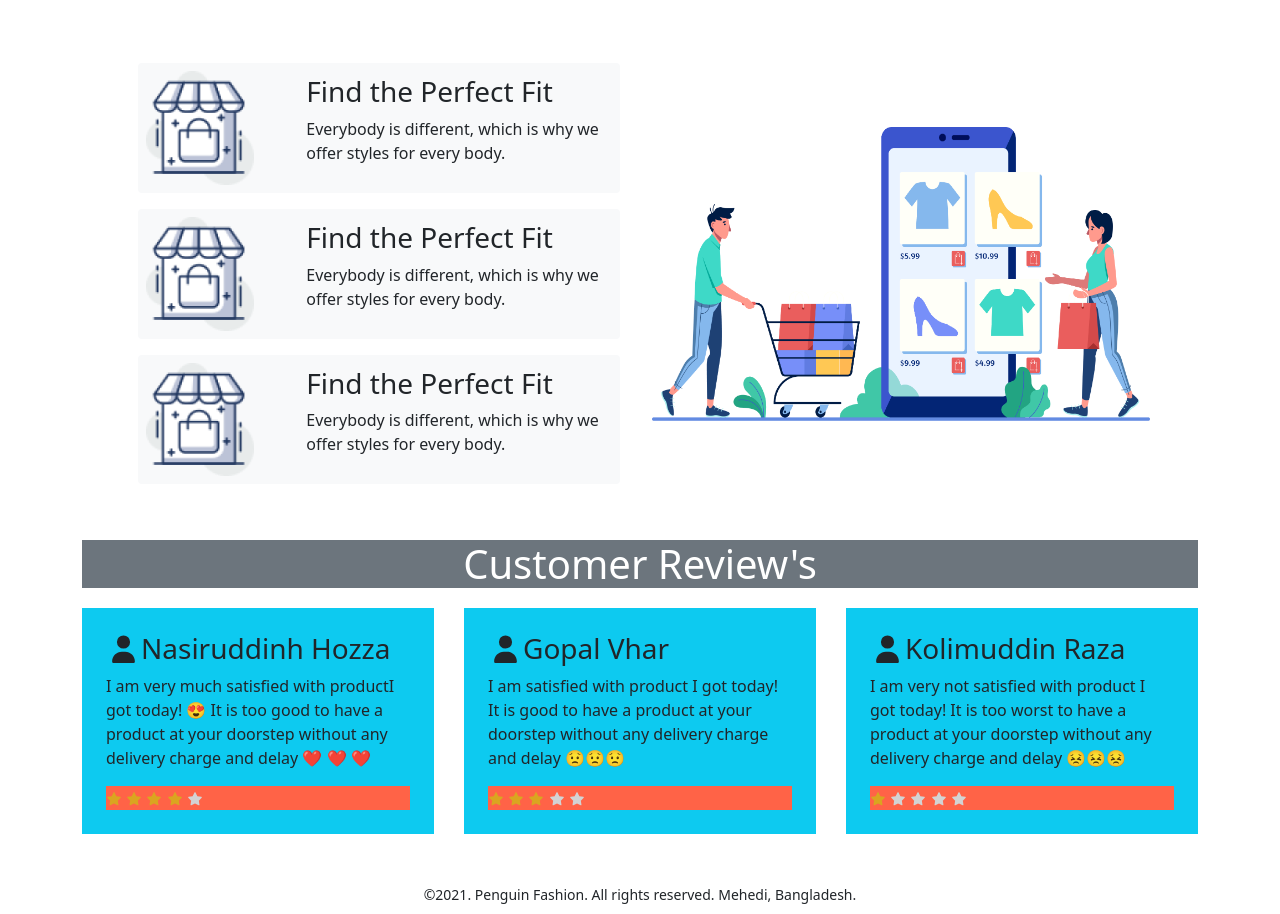
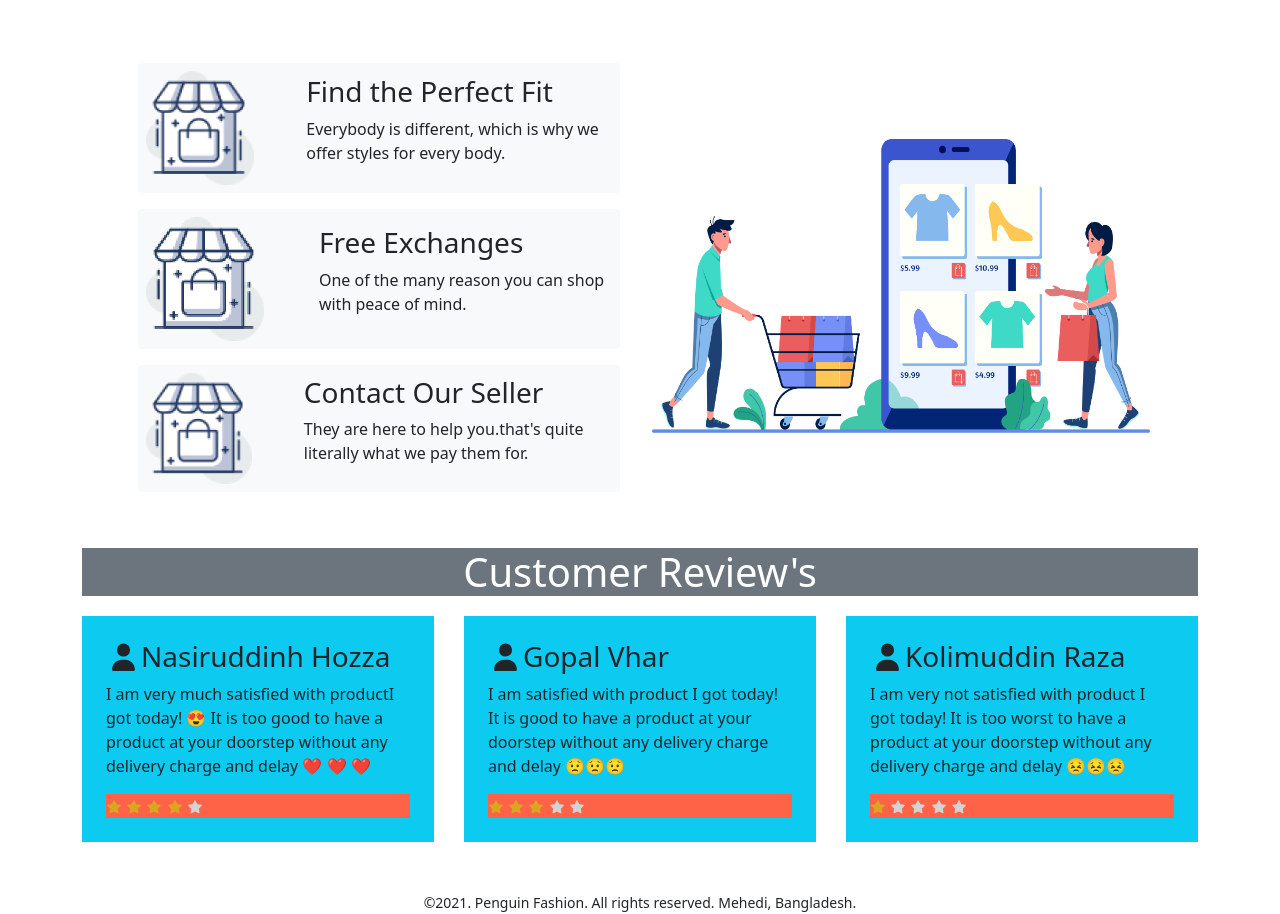
Before and after one commit to patwarymehedi/Assignment-2, a plain HTML site: page index.html in a window 1280 px wide. Shown: the part 2480-3394 px from the top of the page. Drawn offline with Linux system fonts and the light colour scheme.

Commit message:
last final commit

```diff
--- a/css/style.css
+++ b/css/style.css
@@ -64,9 +64,15 @@ header{
     .bonus-part{
         grid-template-columns: repeat(2,1fr);
     }
+    .w-h1, .b-center{
+        text-align: center;
+    }
 }
 @media (max-width:668px){
     .bonus-part{
         grid-template-columns: repeat(1,1fr);
     }
+    .w-h1, .b-center{
+        text-align: center;
+    }
 }
--- a/index.html
+++ b/index.html
@@ -177,44 +177,44 @@
                     <div class="d-flex flex-column">
                         <div
                             class="d-flex flex-sm-row flex-column rounded watch d-flex  align-items-center justify-content-around m-2  bg-light">
-                            <div class="mr-auto p-2">
+                            <div class="mr-auto p-2 b-center">
                                 <img class="w-75" src="logos/image 12.png" alt="">
                             </div>
                             <div class="p-2">
                                 <div class="d-flex flex-column ">
-                                    <h3>Find the Perfect Fit</h3>
-                                    <p>Everybody is different, which is why we offer styles for every body.</p>
+                                    <h3 class="b-center">Find the Perfect Fit</h3>
+                                    <p class="b-center">Everybody is different, which is why we offer styles for every body.</p>
                                 </div>
                             </div>
                         </div>
                         <div
                             class="d-flex flex-sm-row flex-column rounded watch d-flex  align-items-center justify-content-around m-2 bg-light">
-                            <div class="mr-auto p-2">
-                                <img class="w-75" src="logos/image 12.png" alt="">
+                            <div class="mr-auto p-2 b-center">
+                                <img class="w-75 " src="logos/image 12.png" alt="">
                             </div>
                             <div class="p-2">
                                 <div class="d-flex flex-column ">
-                                    <h3>Find the Perfect Fit</h3>
-                                    <p>Everybody is different, which is why we offer styles for every body.</p>
+                                    <h3 class="b-center">Free Exchanges</h3>
+                                    <p class="b-center">One of the many reason you can shop with peace of mind.</p>
                                 </div>
                             </div>
                         </div>
                         <div
                             class="d-flex flex-sm-row flex-column rounded watch d-flex  align-items-center justify-content-around m-2 bg-light">
-                            <div class="mr-auto p-2">
+                            <div class="mr-auto p-2 b-center">
                                 <img class="w-75" src="logos/image 12.png" alt="">
                             </div>
                             <div class="p-2">
                                 <div class="d-flex flex-column ">
-                                    <h3>Find the Perfect Fit</h3>
-                                    <p>Everybody is different, which is why we offer styles for every body.</p>
+                                    <h3 class="b-center">Contact Our Seller</h3>
+                                    <p class="b-center">They are here to help you.that's quite literally what we pay them for.</p>
                                 </div>
                             </div>
                         </div>
                     </div>
 
                 </div>
-                <div class="col-md-6">
+                <div class="col-md-6 mt-3">
                     <img src="logos/XMLID 1.png" class="d-block h-100 w-100" alt="...">
                 </div>
             </div>
```
